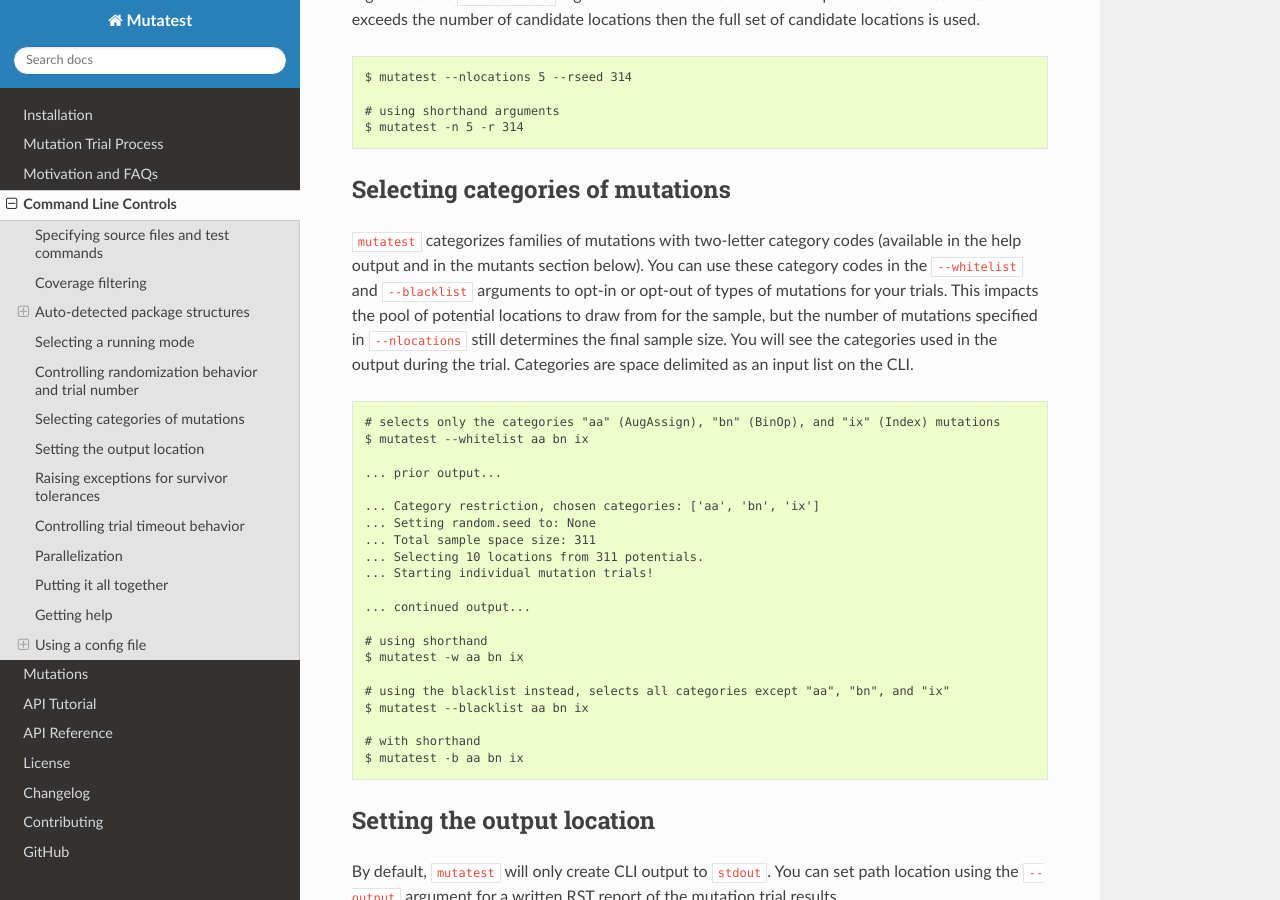
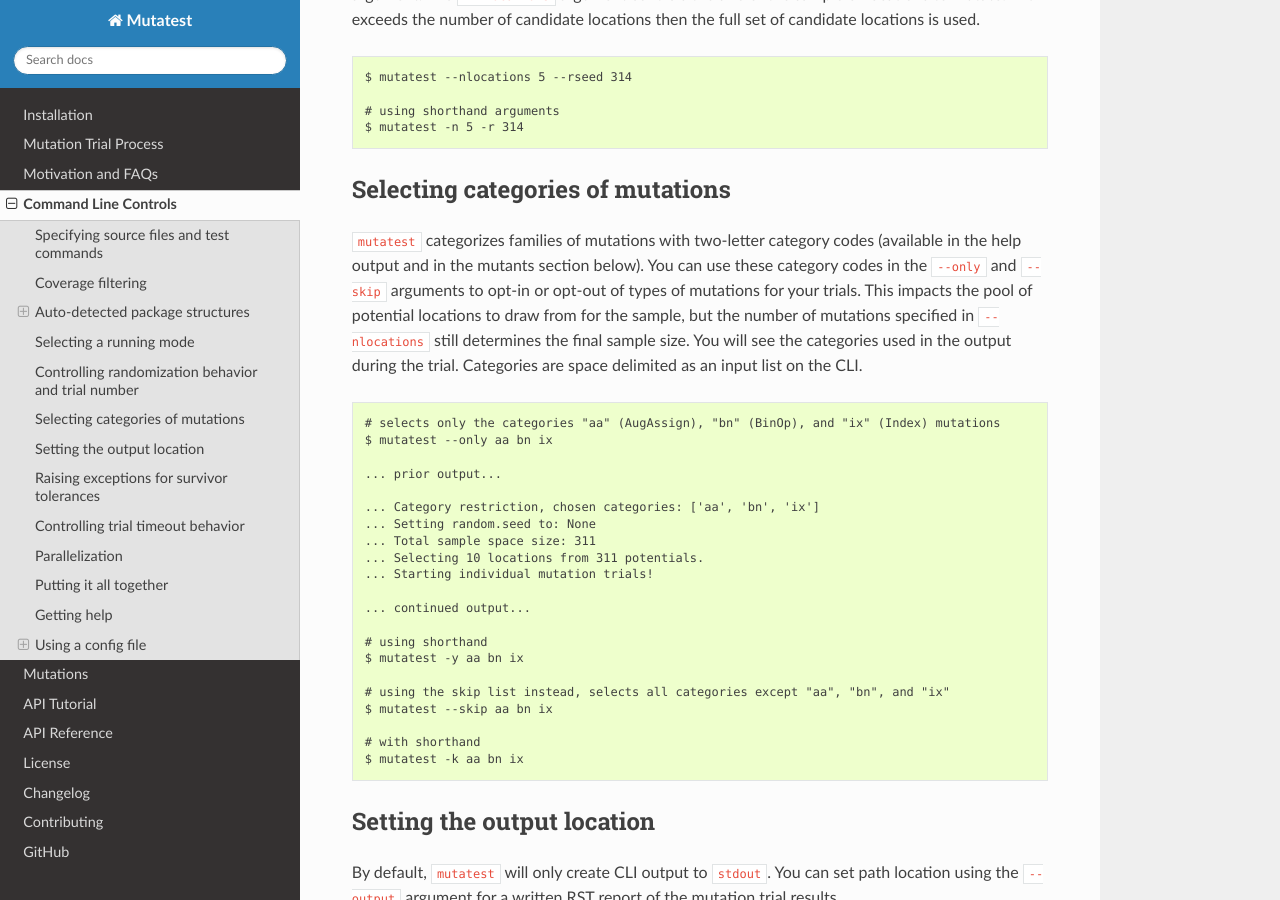
Before and after one commit to EvanKepner/mutatest, a Sphinx documentation site: the page built from docs/commandline.rst, in a window 1280 px wide and 900 px high, scrolled down 3403 px. Built offline with Sphinx 7.4.7 and the Read the Docs theme 2.0.0, drawn with Linux system fonts in a browser that asks for light colours; some of the changed text lies outside the part shown.

```diff
--- a/README.rst
+++ b/README.rst
@@ -1,7 +1,7 @@
 ``mutatest``: Python mutation testing
 ==========================================
 
-|  |py-versions| |license| |ci-azure| |ci-travis| |docs| |coverage| |black|
+|  |py-versions| |license| |ci-azure| |docs| |coverage| |black|
 |  |pypi-version| |pypi-status| |pypi-format| |pypi-downloads|
 |  |conda-version| |conda-recipe| |conda-platform| |conda-downloads|
 
--- a/docs/commandline.rst
+++ b/docs/commandline.rst
@@ -198,7 +198,7 @@ Selecting categories of mutations
 
 ``mutatest`` categorizes families of mutations with two-letter category codes (available in
 the help output and in the mutants section below). You can use these category codes in the
-``--whitelist`` and ``--blacklist`` arguments to opt-in or opt-out of types of mutations
+``--only`` and ``--skip`` arguments to opt-in or opt-out of types of mutations
 for your trials. This impacts the pool of potential locations to draw from for the sample, but the
 number of mutations specified in ``--nlocations`` still determines the final sample size.
 You will see the categories used in the output during the trial. Categories are space delimited
@@ -207,7 +207,7 @@ as an input list on the CLI.
 .. code-block::
 
     # selects only the categories "aa" (AugAssign), "bn" (BinOp), and "ix" (Index) mutations
-    $ mutatest --whitelist aa bn ix
+    $ mutatest --only aa bn ix
 
     ... prior output...
 
@@ -220,13 +220,13 @@ as an input list on the CLI.
     ... continued output...
 
     # using shorthand
-    $ mutatest -w aa bn ix
+    $ mutatest -y aa bn ix
 
-    # using the blacklist instead, selects all categories except "aa", "bn", and "ix"
-    $ mutatest --blacklist aa bn ix
+    # using the skip list instead, selects all categories except "aa", "bn", and "ix"
+    $ mutatest --skip aa bn ix
 
     # with shorthand
-    $ mutatest -b aa bn ix
+    $ mutatest -k aa bn ix
 
 
 Setting the output location
@@ -366,8 +366,8 @@ Run ``mutatest --help`` to see command line arguments and supported operations:
 
     optional arguments:
       -h, --help            show this help message and exit
-      -b [STR [STR ...]], --blacklist [STR [STR ...]]
-                            Blacklisted mutation categories for trials. (default: empty list)
+      -k [STR [STR ...]], --skip [STR [STR ...]]
+                            Mutation categories to skip for trials. (default: empty list)
       -e PATH, --exclude PATH
                             Path to .py file to exclude, multiple -e entries supported. (default: None)
       -m {f,s,d,sd}, --mode {f,s,d,sd}
@@ -380,8 +380,8 @@ Run ``mutatest --help`` to see command line arguments and supported operations:
       -s PATH, --src PATH   Source code (file or directory) for mutation testing. (default: auto-detection attempt).
       -t STR_CMDS, --testcmds STR_CMDS
                             Test command string to execute. (default: 'pytest')
-      -w [STR [STR ...]], --whitelist [STR [STR ...]]
-                            Whitelisted mutation categories for trials. (default: empty list)
+      -y [STR [STR ...]], --only [STR [STR ...]]
+                            Only mutation categories to use for trials. (default: empty list)
       -x INT, --exception INT
                             Count of survivors to raise Mutation Exception for system exit.
       --debug               Turn on DEBUG level logging output.
@@ -423,7 +423,7 @@ The contents of an example ``mutatest.ini`` or entry in ``setup.cfg``:
 
    [mutatest]
 
-   blacklist = nc su ix
+   skip = nc su ix
    exclude =
        mutatest/__init__.py
        mutatest/_devtools.py
--- a/docs/requirements.txt
+++ b/docs/requirements.txt
@@ -1,4 +1,4 @@
 coverage==4.5.4
-ipython==7.8.0
+ipython==7.16.3
 Sphinx==2.2.0
 typing-extensions
--- a/mutatest/__init__.py
+++ b/mutatest/__init__.py
@@ -1,6 +1,6 @@
 """Mutation initialization.
 """
-__version__ = "3.0.2"
+__version__ = "3.1.0"
 
 __title__ = "mutatest"
 __description__ = "Python mutation testing: test your tests!"
```
Also changed, not shown: CHANGELOG.rst (+6 -1 lines), docs/index.rst (+4 -4 lines), .pre-commit-config.yaml, 4 other files.
